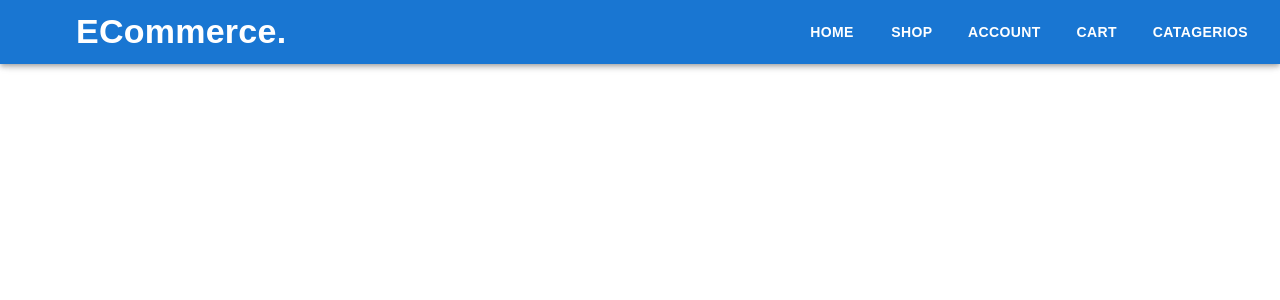
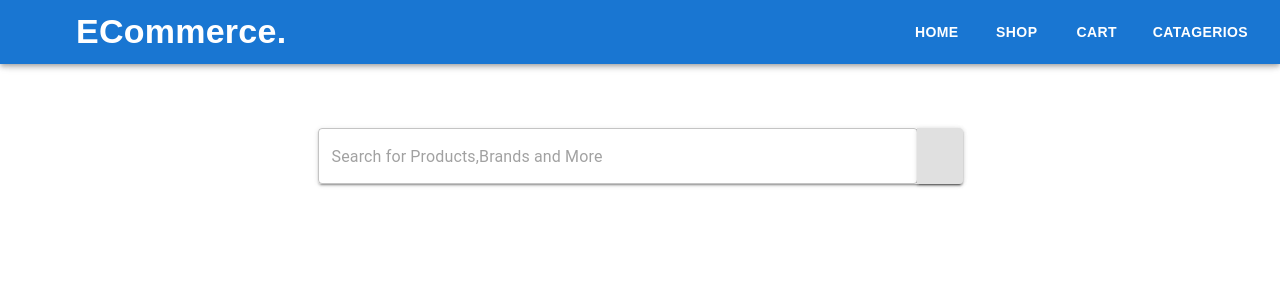
Before and after one commit to parmeshragave-rgb/phase1_project, a React (Vite) app: page / in a window 1280 px wide. Shown: the top 300 px of the page. Built offline with nearby package versions, Linux system fonts and the light colour scheme; some icons are missing.

Commit message:
home page component added

```diff
--- a/src/App.jsx
+++ b/src/App.jsx
@@ -2,6 +2,7 @@ import './App.css'
 import Layout from './Components/Layout'
 import Product from './Pages/Product'
 import ProductDetail from './Pages/ProductDetail';
+import Homepage from './Pages/Homepage';
 import { BrowserRouter,Route,Routes } from "react-router-dom";
 
 function App()
@@ -10,12 +11,13 @@ function App()
   return (
   <>
   <BrowserRouter>
-<Layout>
+<Layout/>
       <Routes>
+           <Route path="/" element={<Homepage />} />
            <Route path="products" element={<Product/>}></Route>
             <Route path="/product/:id" element={<ProductDetail/>} />
       </Routes>
- </Layout>
+ {/* </Layout>       */}
 </BrowserRouter>
 
   </>
--- a/src/Components/Layout.jsx
+++ b/src/Components/Layout.jsx
@@ -1,6 +1,7 @@
 import React, { Component } from "react";
 import { Box, Toolbar } from "@mui/material";
 import Navbar from "./Navbar";
+import { Outlet } from "react-router-dom";
 
 
 class Layout extends Component {
@@ -9,12 +10,7 @@ class Layout extends Component {
     return (
       <>
         <Navbar/>
-        <Box component="main" sx={{flexGrow: 1,p: 3}}>
-                <Toolbar />
 
-
-            {this.props.children}
-        </Box>
        </>
 
 
--- a/src/Components/Navbar.jsx
+++ b/src/Components/Navbar.jsx
@@ -20,9 +20,8 @@ class Navbar extends Component {
                     </Typography>
 
           <Stack spacing={2} direction="row">
-            <Button variant="text" color='inherit' sx={{fontFamily:"sans-serif",fontWeight:"bold"}}>Home</Button>
+            <Button variant="text" color='inherit' sx={{fontFamily:"sans-serif",fontWeight:"bold"}} onClick={() => this.props.navigate('/')}>Home</Button>
             <Button variant="text" color='inherit' sx={{fontFamily:"sans-serif",fontWeight:"bold"}} onClick={this.navhandler}>Shop</Button>
-            <Button variant="text" color='inherit'sx={{fontFamily:"sans-serif",fontWeight:"bold"}}>Account</Button>
             <Button variant="text" color='inherit'sx={{fontFamily:"sans-serif",fontWeight:"bold"}}>Cart</Button>
             <Button variant="text" color='inherit'sx={{fontFamily:"sans-serif",fontWeight:"bold"}}>Catagerios</Button>
 
--- a/src/Components/Searchbar.jsx
+++ b/src/Components/Searchbar.jsx
@@ -1,17 +1,22 @@
-import { TextField,Box,Button,ButtonGroup,Paper} from '@mui/material'
+import { TextField,Box,Button,ButtonGroup,Paper,Toolbar} from '@mui/material'
 import React, { Component } from 'react'
 import SearchIcon from '@mui/icons-material/Search';
 class Searchbar extends Component {
   render() {
     return (
-<Box sx={{display: "flex",justifyContent:"center",alignItems:"center"}}>
+        <>
+        <Toolbar/>
+        <Toolbar/>
+<Box sx={{display: "flex",justifyContent:"center",alignItems:"center" ,position:"relative"}}>
 <Paper elevation={2}>
     <ButtonGroup>
       <TextField variant='outlined' placeholder='Search for Products,Brands and More' type='search' size='medium' color='inherit' sx={{width:"600px",borderRadius:"50px"}}/>
        <Button variant='contained' color='inherit' ><SearchIcon/></Button>
        </ButtonGroup>
        </Paper>
+
   </Box>
+  </>
 
 
     )
--- a/src/Pages/Homepage.jsx
+++ b/src/Pages/Homepage.jsx
@@ -1,11 +1,56 @@
 import React, { Component } from 'react'
+import Searchbar from '../Components/Searchbar';
+import { Toolbar,Grid ,Card} from '@mui/material';
+// import axios from 'axios'
 
-export default class Homepage extends Component {
+
+class Homepage extends Component {
+//  constructor(props) {
+//         super(props)
+
+//         this.state = {
+//             productscat:[]
+//         }
+//       }
+
+// componentDidMount(){
+//      axios.get('https://fakestoreapi.com/products')
+//      .then(res => {
+//         this.setState({
+//             productscat:res.data
+//         })
+//      })
+//      .catch(error => console.log(error))
+//     }
+
+
   render() {
+    //  const{productscat}=this.state;
     return (
       <>
+       <Searchbar />
+                <Toolbar />
+      {/* <Grid container spacing={2} justifyContent="center">
+      {productscat.map(products =>  if (products)<Grid item xs={12} sm={6} md="auto" key={products.id}>
+         <Box width={"300px"}>
+                <Card onClick={() => {this.clickhandler(products.id)}} sx={ {height: 400,  display: "flex", flexDirection: "column",justifyContent: "space-between",pt:0,pb:0}}>
+                    <CardMedia  component="img" height="200" image={products.image}  sx={{ objectFit: "contain", p: 2 }}/>
+                    <CardContent sx={{flexGrow:1}}>
+                  <Typography variant='h6' >{products.title.substring(0,40)}</Typography>
+                  <Typography variant='body1' sx={{fontFamily:"sans-serif", fontWeight:"bold"}}>₹.{products.price}</Typography>
 
+</CardContent>
+           <CardActions sx={{justifyContent:"center",mb:"5px"}}>
+                <Button variant="contained" size="small">Add to cart</Button>
+            </CardActions>
+                </Card>
+            </Box>
+
+      </Grid>)}
+      </Grid> */}
       </>
     )
   }
 }
+
+export default Homepage
--- a/src/Pages/Product.jsx
+++ b/src/Pages/Product.jsx
@@ -22,7 +22,9 @@ class Product extends Component {
      .then(res => {
         this.setState({
             products:res.data
+
         })
+        console.log(res.data)
      })
      .catch(error => console.log(error))
     }
@@ -30,13 +32,12 @@ class Product extends Component {
     const{products}=this.state;
     return (
       <>
-      <Toolbar />
        <Searchbar/>
                 <Toolbar />
       <Grid container spacing={2} justifyContent="center">
       {products.map(products =>  <Grid item xs={12} sm={6} md="auto" key={products.id}>
          <Box width={"300px"}>
-                <Card onClick={() => {this.clickhandler(products.id)}} sx={ {height: 400,  display: "flex", flexDirection: "column",justifyContent: "space-between",pt:0,pb:0}}>
+                <Card onClick={() => {this.clickhandler(products.id)}}  sx={ {height: 400,  display: "flex", flexDirection: "column",justifyContent: "space-between",pt:0,pb:0,cursor:"pointer"}}>
                     <CardMedia  component="img" height="200" image={products.image}  sx={{ objectFit: "contain", p: 2 }}/>
                     <CardContent sx={{flexGrow:1}}>
                   <Typography variant='h6' >{products.title.substring(0,40)}</Typography>
--- a/src/Pages/ProductDetail.jsx
+++ b/src/Pages/ProductDetail.jsx
@@ -30,16 +30,17 @@ componentDidMount(){
 }
     return (
    <Box sx={{ mt: 10, p: 4 }}>
-      <Grid container spacing={4}>
-          <Grid item xs={12} md={12}>
+      <Grid container spacing={4} sx={{flexDirection:{xs: "column", md: "row" }}} >
+
+          <Grid item xs={12} md={6} >
                <CardMedia
         component="img"
         image={product.image}
-        sx={{  height: 400, objectFit: "contained" }}
+        sx={{height: 400, objectFit: "contained",width:"auto"}}
       />
     </Grid>
 
-    <Grid item xs={12} md={7}>
+    <Grid item xs={12} md={6}>
       <Typography variant="h5" gutterBottom>{product.title}</Typography>
       <Typography variant="subtitle1" gutterBottom>
         {product.category.toUpperCase()}
```
